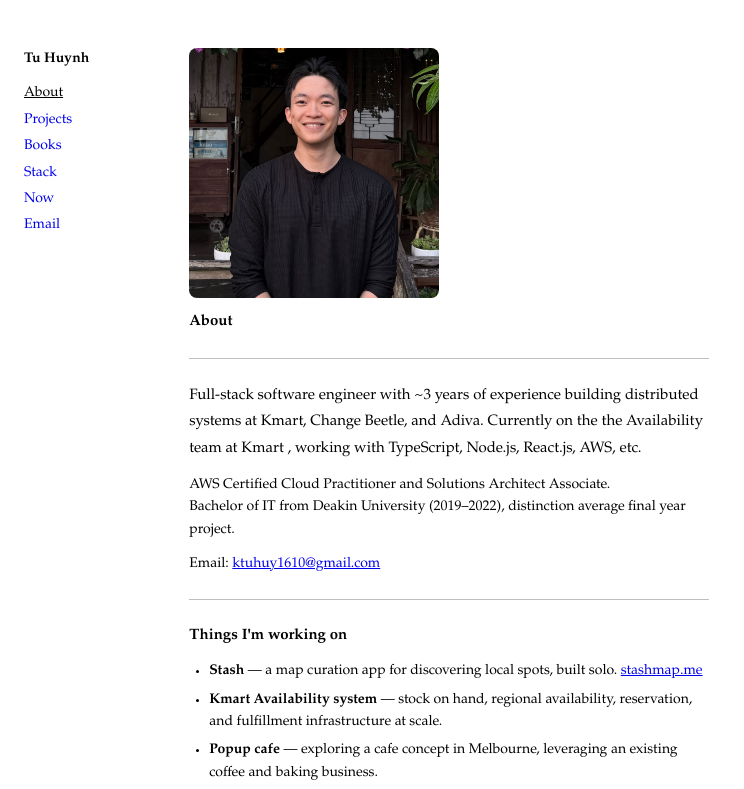
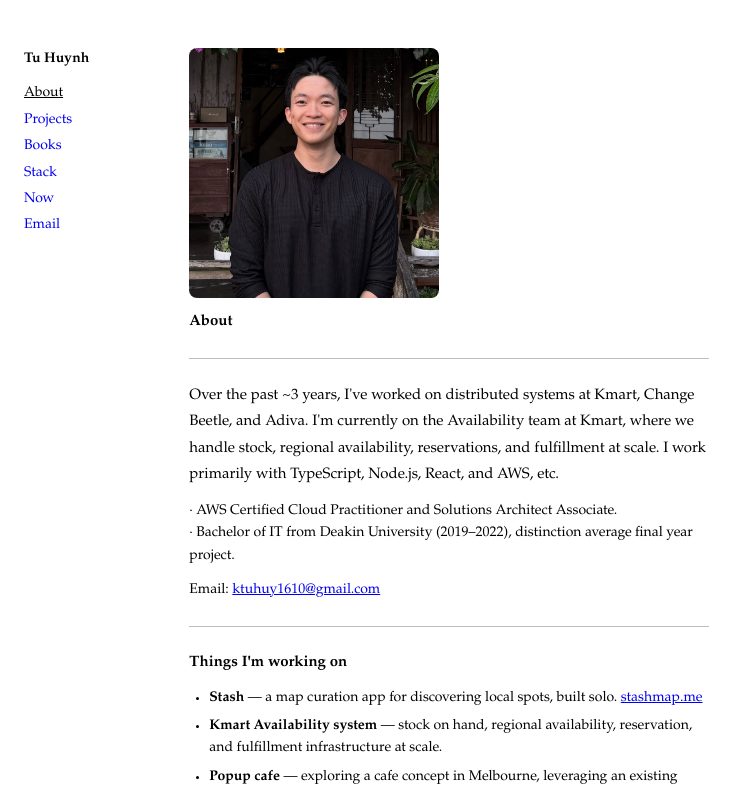
Before and after one commit to kthuynh1610/personal-website, a React (Vite) app: page /about in a window 1280 px wide. Shown: the top 789 px of the page, without its empty margins (0-744 px from the left). Built offline with nearby package versions, Linux system fonts and the light colour scheme.

Commit message:
Update About bio with conversational tone

```diff
--- a/src/pages/About.jsx
+++ b/src/pages/About.jsx
@@ -10,15 +10,13 @@ export default function About() {
       <hr />
 
       <p>
-        Full-stack software engineer with ~3 years of experience building distributed systems
-        at Kmart, Change Beetle, and Adiva. Currently on the the Availability team at Kmart
-        , working with TypeScript, Node.js, React.js, AWS, etc.
+        Over the past ~3 years, I've worked on distributed systems at Kmart, Change Beetle, and Adiva. I'm currently on the Availability team at Kmart, where we handle stock, regional availability, reservations, and fulfillment at scale. I work primarily with TypeScript, Node.js, React, and AWS, etc.
       </p>
 
       <p>
-        AWS Certified Cloud Practitioner and Solutions Architect Associate.
+          · AWS Certified Cloud Practitioner and Solutions Architect Associate.
         <br />
-        Bachelor of IT from Deakin University (2019–2022), distinction average final year project.
+          · Bachelor of IT from Deakin University (2019–2022), distinction average final year project.
       </p>
 
       <p>Email: <a href="mailto:ktuhuy1610@gmail.com">ktuhuy1610@gmail.com</a></p>
```
